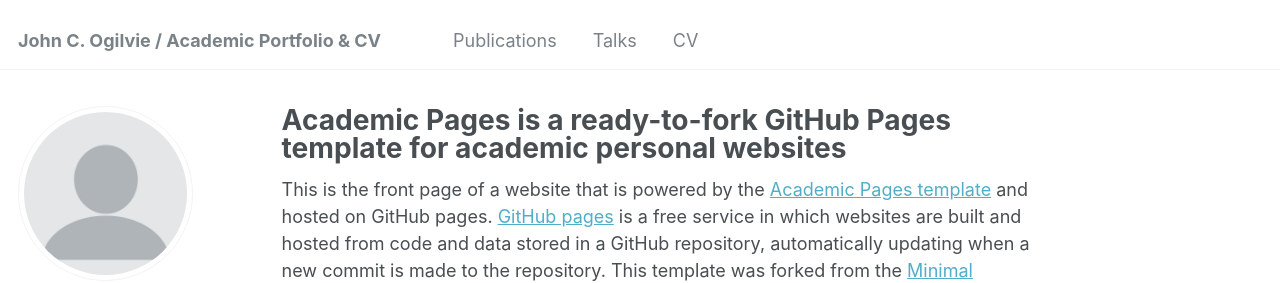
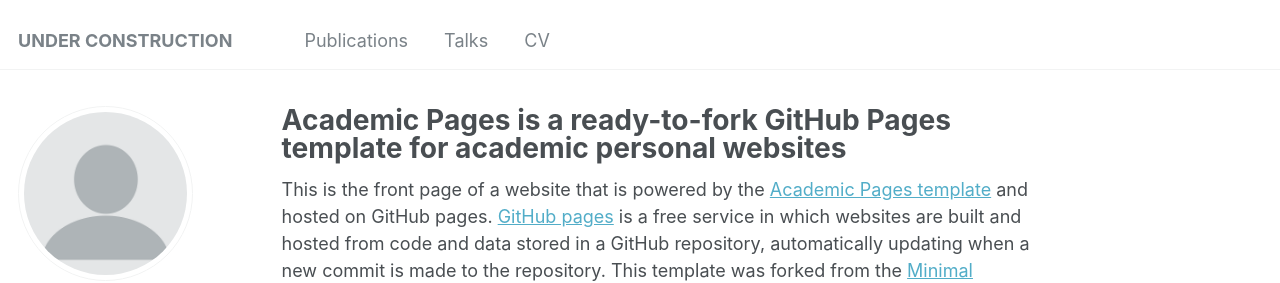
Before and after one commit to JohnCOgilvie/johncogilvie.github.io, a Jekyll site: the page built from _pages/about.md, in a window 1280 px wide. Shown: the top 283 px of the page. Built offline with Jekyll 4.4.1, drawn with Linux system fonts in a browser that asks for light colours.

Commit message:
Update _config.yml

```diff
--- a/_config.yml
+++ b/_config.yml
@@ -8,7 +8,7 @@
 
 # Basic Site Settings
 locale                   : "en-AUS"
-title                    : "John C. Ogilvie / Academic Portfolio & CV"
+title                    : "UNDER CONSTRUCTION" #"John C. Ogilvie / Academic Portfolio & CV"
 title_separator          : "-"
 name                     : &name "John C. Ogilvie"
 description              : &description "Student researcher in astrodynamics and spacecraft trajectory design for cislunar missions, and Modelling & Simulation Engineer at Shoal Group."
```
